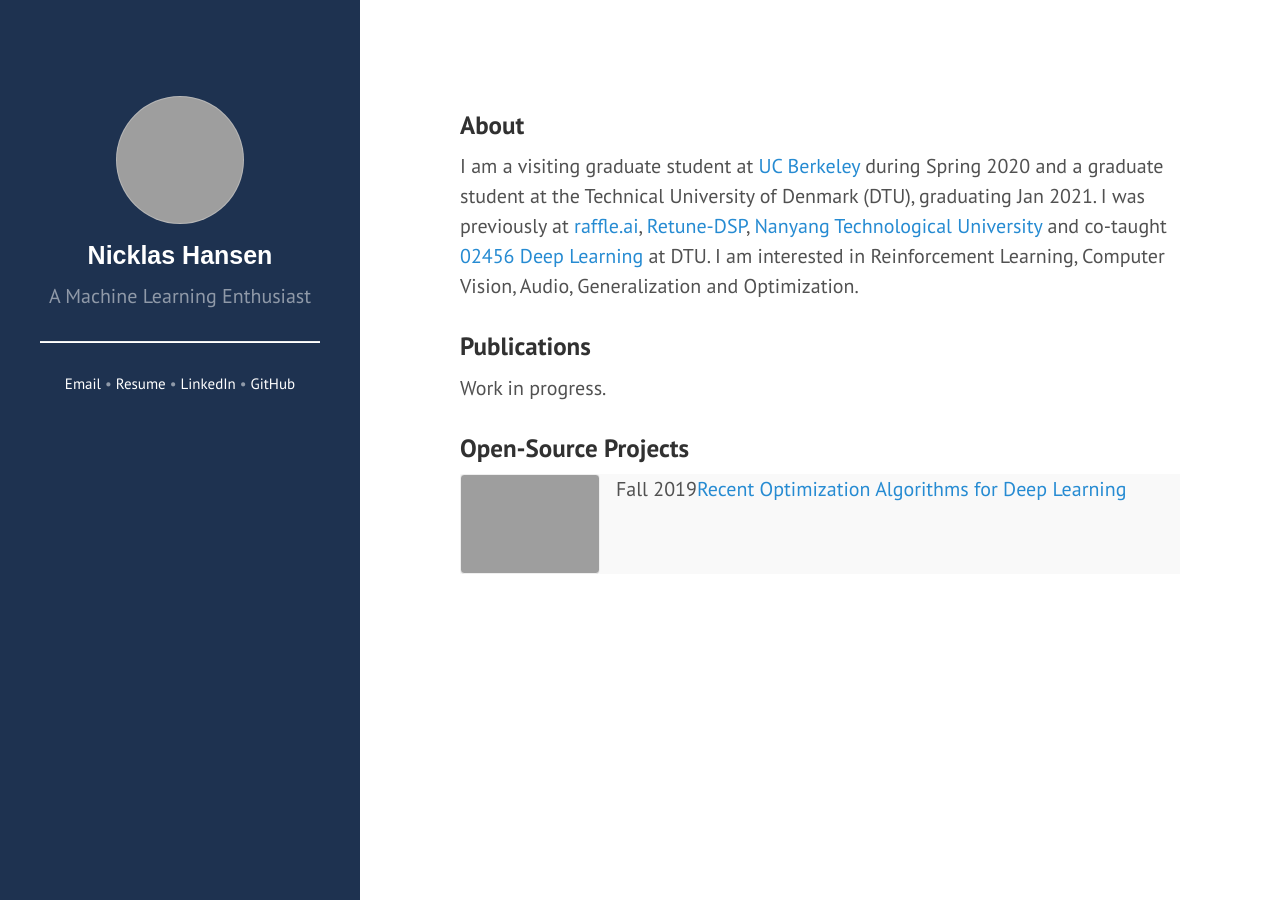
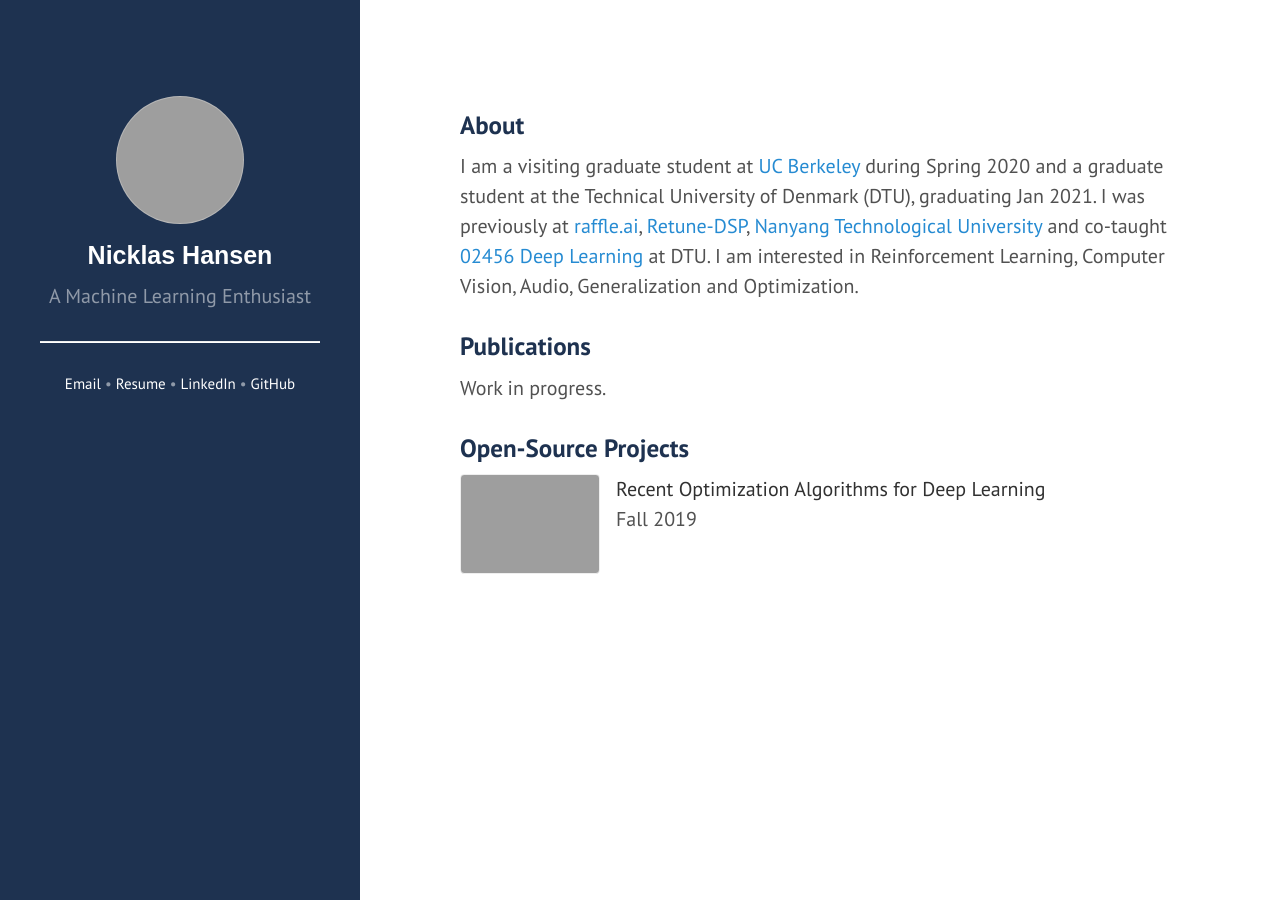
Before and after one commit to nicklashansen/nicklashansen.github.io, a Jekyll site: the page built from index.html, in a window 1280 px wide. Built offline with Jekyll 4.4.1, drawn with Linux system fonts in a browser that asks for light colours; the list of posts is cut into pages by our own code; grey boxes are pictures that could not be loaded.

Commit message:
updated styling

```diff
--- a/public/css/nicklashansen.css
+++ b/public/css/nicklashansen.css
@@ -25,7 +25,6 @@ CUSTOM CSS FOR NICKLASHANSEN.GITHUB.IO
 .nicklashansen-item {
     width: 100%;
     min-height: 100px;
-    background-color: rgba(0, 0, 0, 0.025);
 }
 
 .nicklashansen-item-img {
@@ -40,6 +39,15 @@ CUSTOM CSS FOR NICKLASHANSEN.GITHUB.IO
     margin-right: 16px;
 }
 
-.nicklashansen-item-desc {
+.nicklashansen-item-box {
     float: left;
 }
+
+.nicklashansen-item-title {
+    display: block;
+    color: #313131;
+}
+
+.nicklashansen-item-links {
+    display: block;
+}
--- a/public/css/poole.css
+++ b/public/css/poole.css
@@ -84,7 +84,7 @@ h1, h2, h3, h4, h5, h6 {
   margin-bottom: .5rem;
   font-weight: bold;
   line-height: 1.25;
-  color: #313131;
+  color: #1e3250;
   text-rendering: optimizeLegibility;
 }
 h1 {
```
